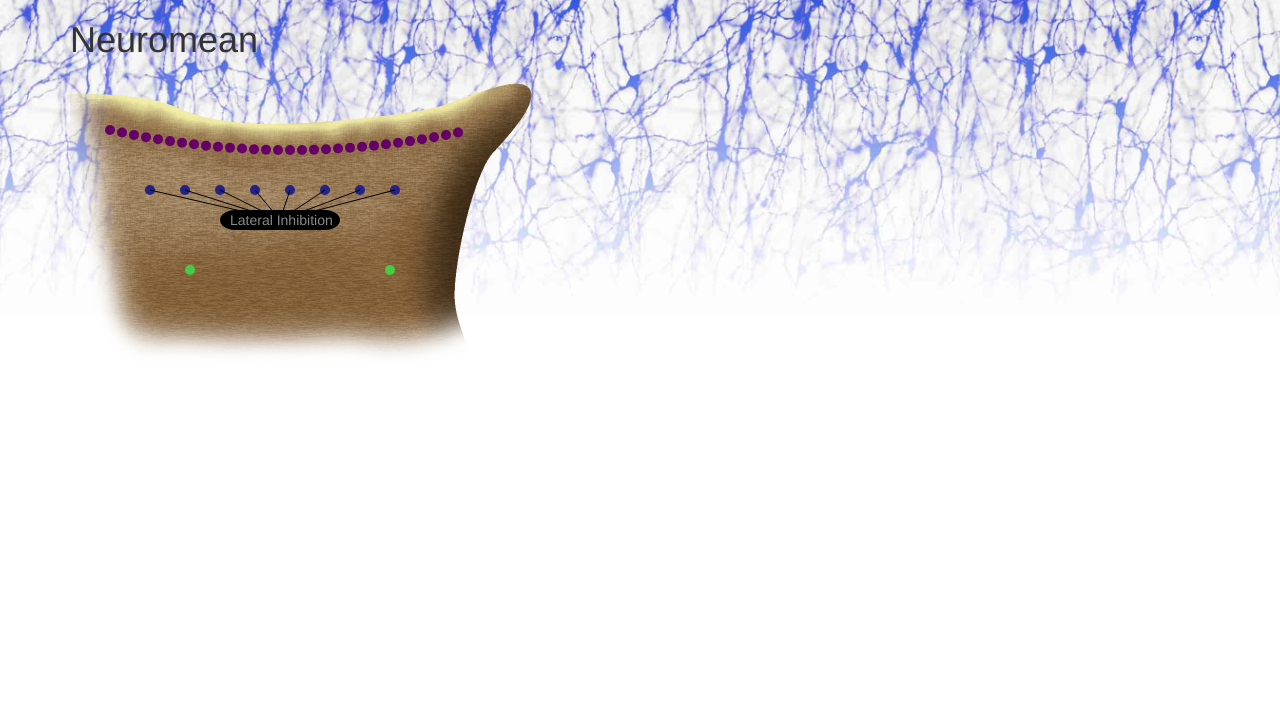
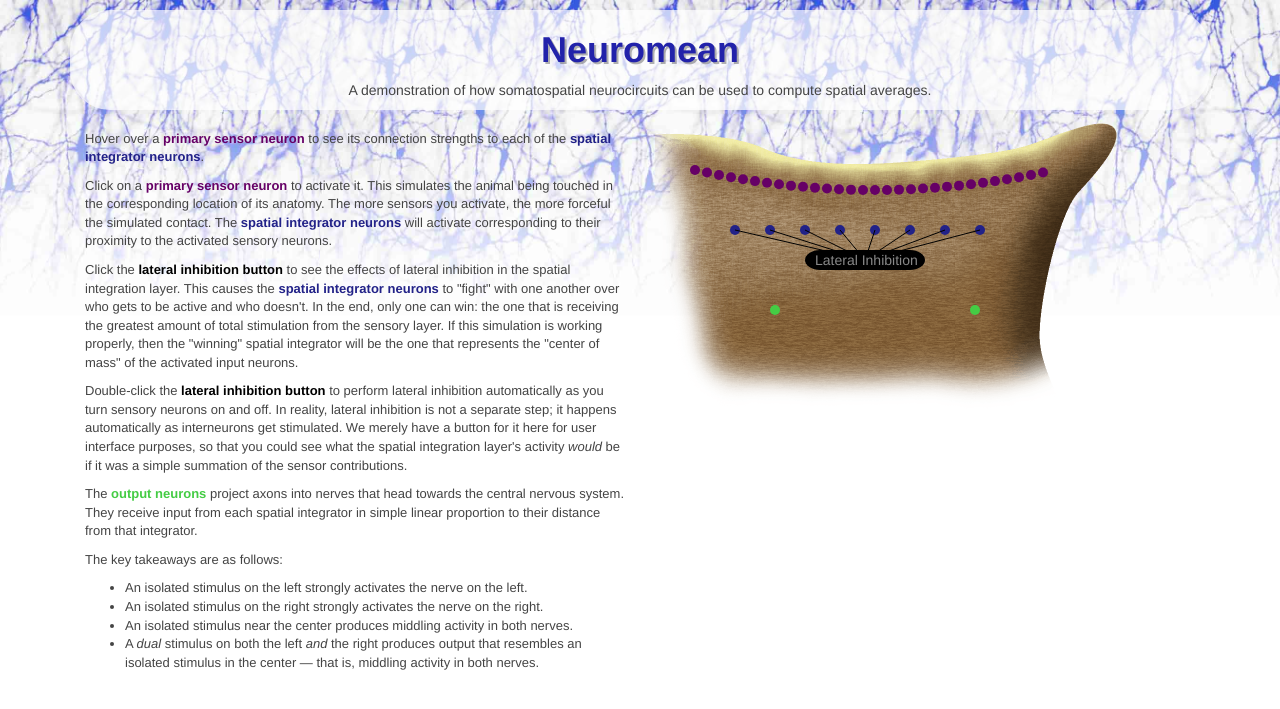
Before and after one commit to omedalus/neuromean, a PHP site: page / in a window 1280 px wide. Shown: the top 709 px of the page. Run offline with PHP 8.4, Linux system fonts and the light colour scheme; some libraries are stand-ins or nearby versions.

Commit message:
all done

```diff
--- a/app/neuromean.js
+++ b/app/neuromean.js
@@ -144,13 +144,19 @@ app.controller("neuromeanCtrl", function($scope) {
         var iSensor = parseInt($(this).attr('data-index'), 10);
         ctrl.sensors[iSensor].activity = !ctrl.sensors[iSensor].activity;
         ctrl.computeIntegratorActivities();
+        if (ctrl.autolateral) {
+          ctrl.computeLateralInhibition();
+        }
         ctrl.computeOutputActivities();
         $scope.$apply();
       }).
       on('click', '#lateralinhibition', function() {
         ctrl.computeLateralInhibition();
         ctrl.computeOutputActivities();
-        console.log(ctrl.outputs)
+        $scope.$apply();
+      }).
+      on('dblclick', '#lateralinhibition', function() {
+        ctrl.autolateral = !ctrl.autolateral;
         $scope.$apply();
       });
 
--- a/index.php
+++ b/index.php
@@ -16,11 +16,87 @@ header("Expires: Sat, 26 Jul 1997 05:00:00 GMT"); // Date in the past
   </head>
 
   <body class="container">
-    <header>
+    <header class="col-sm-12">
       <h1>Neuromean</h1>
+      <p>
+        A demonstration of how somatospatial
+        neurocircuits can be used
+        to compute spatial averages.
+      </p>
     </header>
 
-    <article data-ng-controller="neuromeanCtrl">
+    <div class="col-md-6 instructions">
+      <p>
+        Hover over a
+        <span class="sensortext">primary sensor neuron</span>
+        to see its connection strengths to each of the
+        <span class="integratortext">spatial integrator neurons</span>.
+      </p>
+      <p>
+        Click on a
+        <span class="sensortext">primary sensor neuron</span>
+        to activate it. This simulates the animal being touched
+        in the corresponding location of its anatomy. The more
+        sensors you activate, the more forceful the simulated
+        contact. The
+        <span class="integratortext">spatial integrator neurons</span>
+        will activate corresponding to their proximity to the
+        activated sensory neurons.
+      </p>
+      <p>
+        Click the
+        <span class="lateralinhibitiontext">
+          lateral inhibition button
+        </span>
+        to see the effects of lateral inhibition in the
+        spatial integration layer. This causes the
+        <span class="integratortext">spatial integrator neurons</span>
+        to "fight" with one another over who gets to be active and
+        who doesn't. In the end, only one can win: the one that is
+        receiving the greatest amount of total stimulation from the
+        sensory layer. If this simulation is working properly, then the
+        "winning" spatial integrator will be the one that represents the
+        "center of mass" of the activated input neurons.
+      </p>
+      <p>
+        Double-click the
+        <span class="lateralinhibitiontext">
+          lateral inhibition button
+        </span>
+        to perform lateral inhibition automatically as you turn
+        sensory neurons on and off.
+
+        In reality, lateral inhibition is not a separate step;
+        it happens automatically as interneurons get stimulated.
+        We merely have a button for it here for user interface purposes,
+        so that you could see what the spatial integration layer's
+        activity <em>would</em> be if it was a simple summation of the
+        sensor contributions.
+      </p>
+      <p>
+        The
+        <span class="outputtext">
+          output neurons
+        </span>
+        project axons into nerves that head towards the central
+        nervous system. They receive input from each spatial integrator
+        in simple linear proportion to their distance from that integrator.
+      </p>
+      <p>
+        The key takeaways are as follows:
+        <ul>
+          <li>An isolated stimulus on the left strongly activates the nerve on the left.</li>
+          <li>An isolated stimulus on the right strongly activates the nerve on the right.</li>
+          <li>An isolated stimulus near the center produces middling activity in both nerves.</li>
+          <li>A <em>dual</em> stimulus on both the left <em>and</em> the right produces
+          output that resembles an isolated stimulus in the center &mdash; that is,
+          middling activity in both nerves.</li>
+        </ul>
+      </p>
+
+    </div>
+
+    <article data-ng-controller="neuromeanCtrl" class="col-md-6">
       <svg id="mainview" width="500" height="300">
 
         <line
@@ -57,7 +133,8 @@ header("Expires: Sat, 26 Jul 1997 05:00:00 GMT"); // Date in the past
             >
         </circle>
 
-        <g id="lateralinhibition">
+        <g id="lateralinhibition"
+            data-ng-class="{autolateral: ctrl.autolateral}">
           <line
               data-ng-repeat="integrator in ctrl.integrators"
               x1="210"
--- a/style/neuromean.css
+++ b/style/neuromean.css
@@ -5,6 +5,20 @@ body {
   background-repeat: repeat-x;
   background-attachment: fixed;
   background-size: 50%;
+  color: #444;
+}
+
+header {
+  text-align: center;
+  background: rgba(255,255,255,.7);
+  margin-top: 10px;
+  border-radius: 40px;
+}
+
+h1 {
+  color: #22a;
+  font-weight: bold;
+  text-shadow: 2px 2px rgba(100,100,100,.5);
 }
 
 #mainview {
@@ -43,3 +57,39 @@ line.sensoraxon {
 #lateralinhibition:hover text {
   fill: #fff;
 }
+#lateralinhibition.autolateral text {
+  font-style: italic;
+}
+@keyframes autolateral {
+  from {stroke: #ccc;}
+  to {stroke: #444;}
+}
+#lateralinhibition.autolateral rect {
+  font-style: italic;
+  animation: .25s autolateral alternate infinite;
+}
+
+
+
+
+.instructions {
+  margin-top: 20px;
+  font-size: small;
+}
+
+.sensortext {
+  font-weight: bold;
+  color: #606;
+}
+.integratortext {
+  font-weight: bold;
+  color: #228;
+}
+.lateralinhibitiontext {
+  font-weight: bold;
+  color: #000;
+}
+.outputtext {
+  font-weight: bold;
+  color: #4c4;
+}
```
